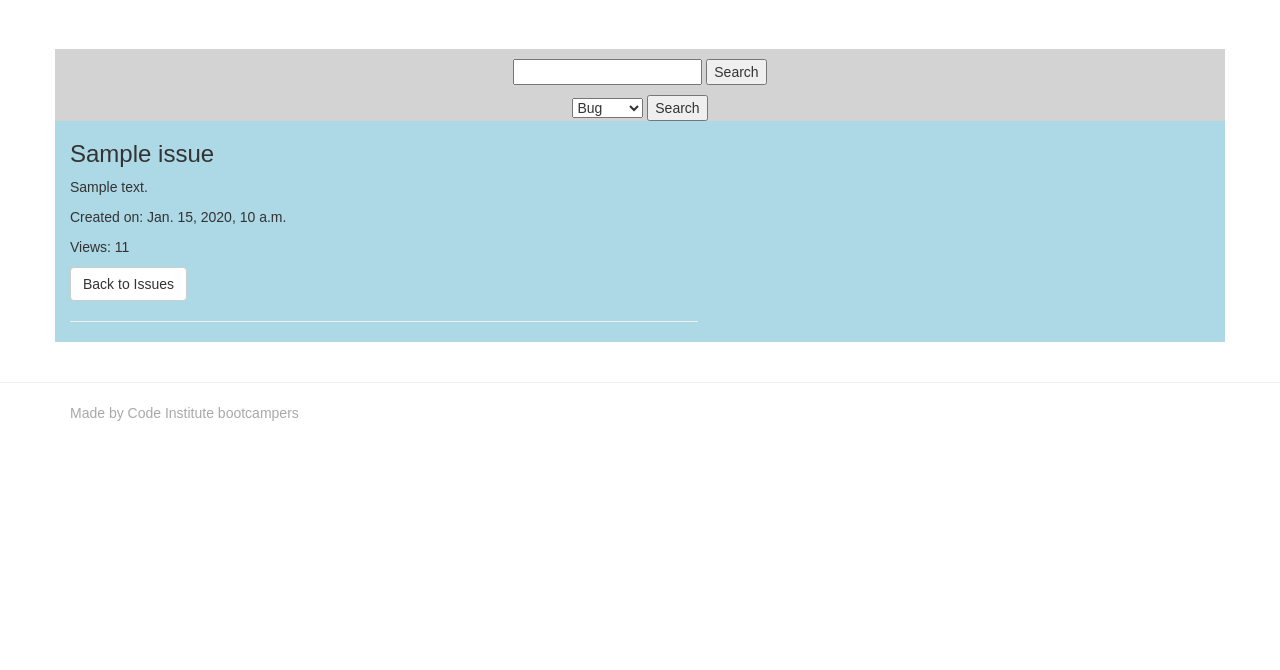
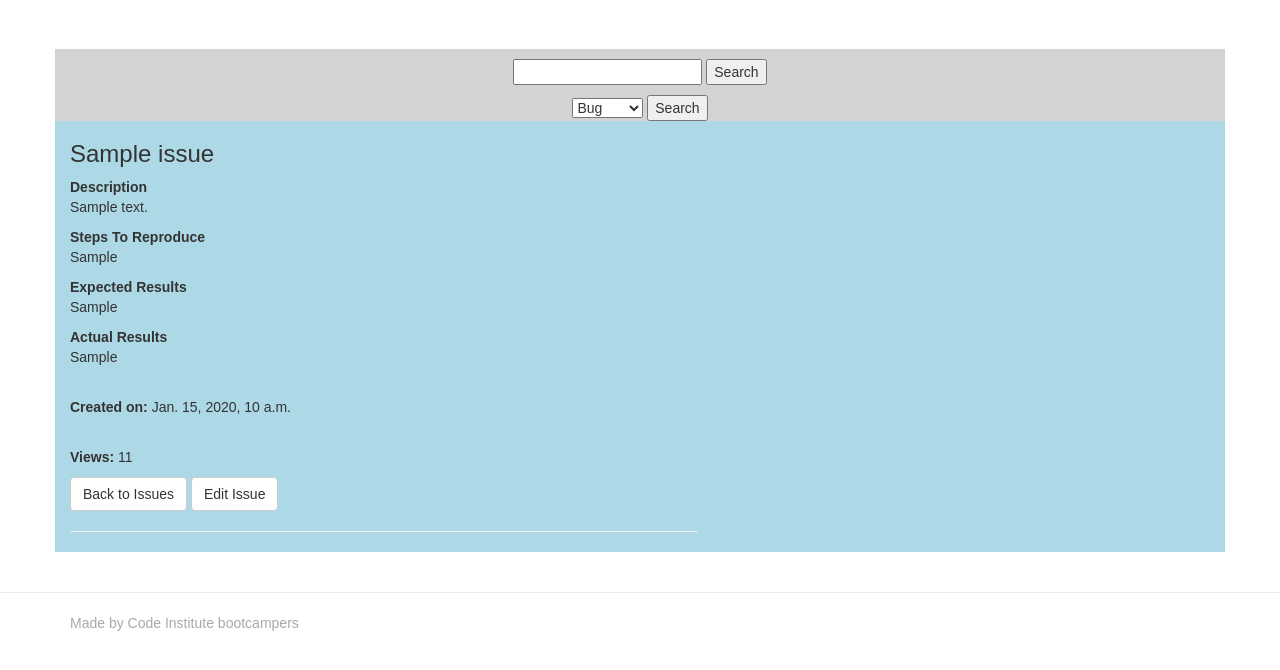
Before and after one commit to mickh14/unicorn-quality, a Django app: page /issues/1/ in a window 1280 px wide. Shown: the part 51-721 px from the top of the page. Run offline with Django 3.2, Linux system fonts and the light colour scheme; tables that the repository leaves empty hold one stand-in row (values such as "Sample post"); some libraries are stand-ins or nearby versions.

Commit message:
add some style

```diff
--- a/issues/forms.py
+++ b/issues/forms.py
@@ -4,4 +4,4 @@ from .models import Issue
 class IssueForm(forms.ModelForm):
     class Meta:
         model = Issue
-        fields = ('name', 'description', 'issue_type', 'published_date')
+        fields = ('name', 'description', 'step_to_Reproduce', 'expected_Results', 'actual_Results', 'issue_type', 'published_date')
--- a/issues/models.py
+++ b/issues/models.py
@@ -9,6 +9,9 @@ from django.db import models
 class Issue(models.Model):
     name = models.CharField(max_length=254, default='')
     description = models.TextField()
+    step_to_Reproduce = models.TextField(max_length=1000, default='')
+    expected_Results = models.TextField(max_length=500, default='')
+    actual_Results = models.TextField(max_length=500, default='')
     published_date = models.DateTimeField(blank=True, null=True, default=timezone.now)
     issue_option = (
         ('Bug', 'Bug'),
--- a/issues/templates/issuedetail.html
+++ b/issues/templates/issuedetail.html
@@ -8,10 +8,14 @@
             <h3>{{ issue.name }}</h3>
             <div class="row">
                 <div class="col-xs-9">
-                    <p>{{ issue.description }}</p>
-                    <p><span class="boldtext">Created on:</span> {{ issue.published_date }} </p>
-                    <p><span class="boldtext">Views:</span> {{issue.views}}</p>
+                    <p><strong>Description</strong></br>{{ issue.description }}</p>
+                    <p><strong>Steps To Reproduce</strong></br>{{ issue.step_to_Reproduce }}</p>
+                    <p><strong>Expected Results</strong></br>{{ issue.expected_Results }}</p>
+                    <p><strong>Actual Results</strong></br>{{ issue.actual_Results }}</p>
+                    <p><span class="boldtext"><strong></br>Created on:</strong></span> {{ issue.published_date }} </p>
+                    <p><span class="boldtext"><strong></br>Views:</strong></span> {{issue.views}}</p>
                     <a href="{% url 'issues' %}" class="btn btn-default">Back to Issues</a>
+                    <a href="{% url 'edit_issue' issue.id %}" class="btn btn-default">Edit Issue</a>
                     <hr>
                 </div>
             </div>
--- a/issues/urls.py
+++ b/issues/urls.py
@@ -6,4 +6,5 @@ urlpatterns = [
     url(r'^bugs/$', all_bugs, name='bugs'),
     url(r'^(?P<pk>\d+)/$', issue_detail, name='issue_detail'),
     url(r'^new/$', create_or_edit_issue, name='new_issue'),
+    url(r'^(?P<pk>\d+)/edit/$', create_or_edit_issue, name='edit_issue')
 ]
```
Also changed, not shown: issues/migrations/0008_auto_20200305_1938.py (added).
